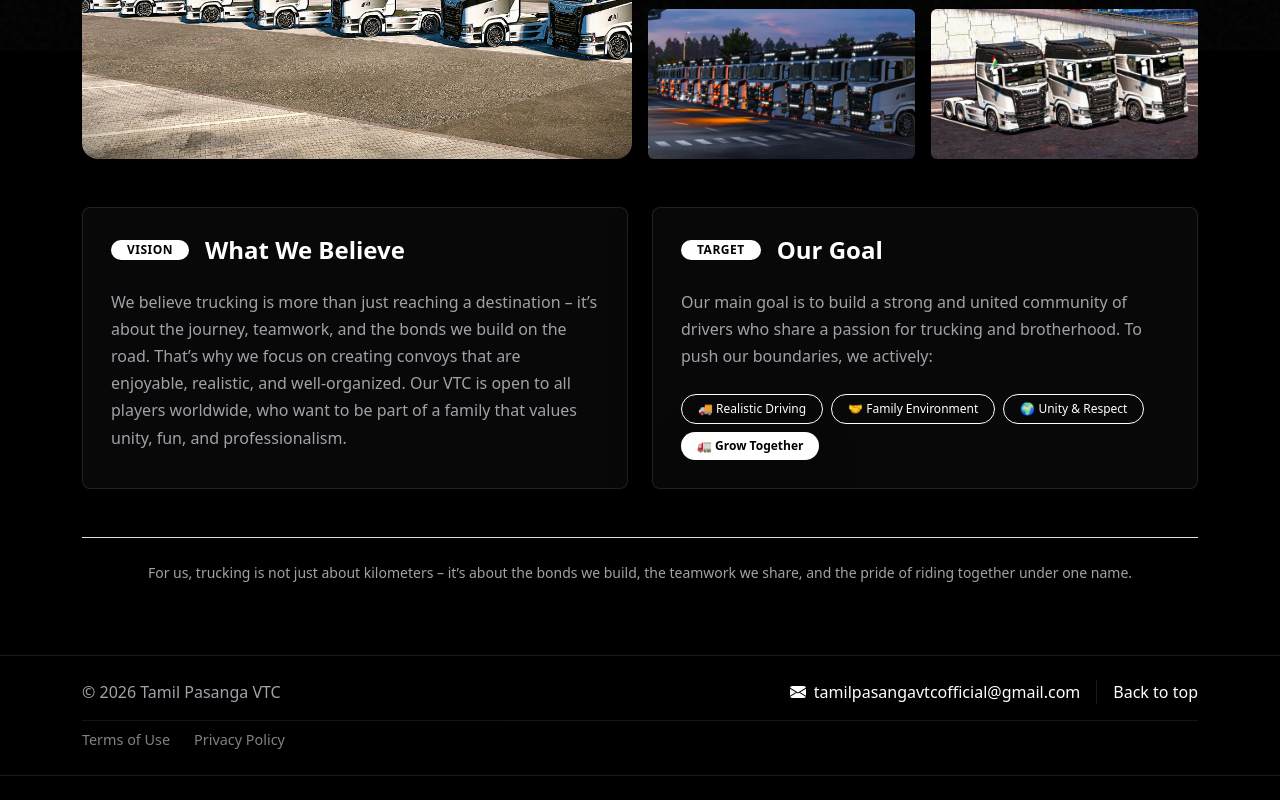
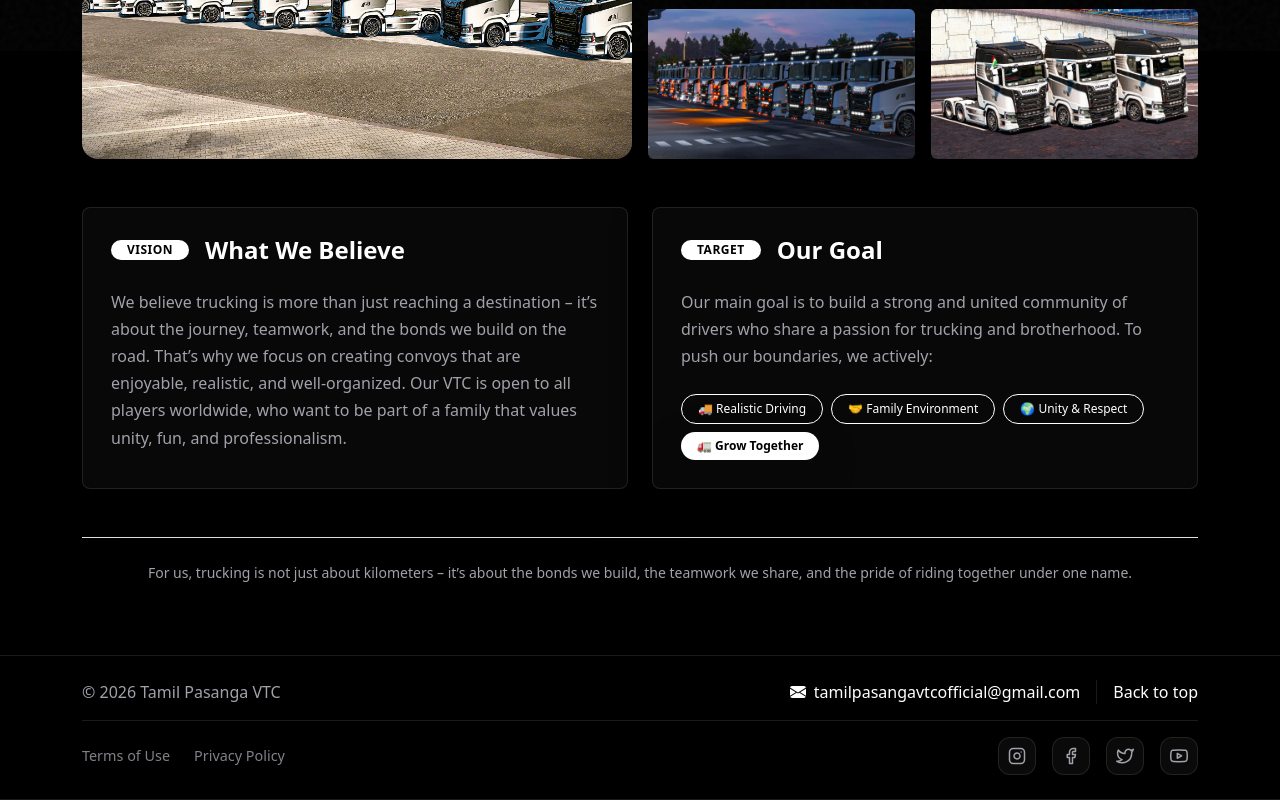
Before and after one commit to tamilpasangavtcofficial/tpvtc-website, a React (Vite) app: page /about in a window 1280 px wide. Shown: the part 749-1549 px from the top of the page. Before the commit the page ends 1525 px from the top, so only its background shows below. Built offline with nearby package versions, Linux system fonts and the light colour scheme; a web font is replaced by a local one.

Commit message:
modified

```diff
--- a/src/components/Footer.jsx
+++ b/src/components/Footer.jsx
@@ -17,9 +17,25 @@ export default function Footer() {
             <a className="text-white text-decoration-none border-start border-white border-opacity-10 ps-3" href="#">Back to top</a>
           </div>
         </div>
-        <div className="d-flex justify-content-center justify-content-md-start gap-4 pt-2 border-top border-white border-opacity-10" style={{ opacity: 0.8, fontSize: '0.9rem' }}>
-          <Link to="/terms-of-use" className="text-muted-custom text-decoration-none">Terms of Use</Link>
-          <Link to="/privacy-policy" className="text-muted-custom text-decoration-none">Privacy Policy</Link>
+        <div className="d-flex flex-column flex-md-row justify-content-between align-items-center gap-4 pt-3 border-top border-white border-opacity-10">
+          <div className="d-flex gap-4" style={{ opacity: 0.8, fontSize: '0.9rem' }}>
+            <Link to="/terms-of-use" className="text-muted-custom text-decoration-none">Terms of Use</Link>
+            <Link to="/privacy-policy" className="text-muted-custom text-decoration-none">Privacy Policy</Link>
+          </div>
+          <div className="d-flex gap-3 align-items-center">
+            <a href="https://www.instagram.com/tamil_pasanga_vtc" target="_blank" rel="noopener noreferrer" className="social-btn" title="Instagram">
+              <svg xmlns="http://www.w3.org/2000/svg" width="18" height="18" viewBox="0 0 24 24" fill="none" stroke="currentColor" strokeWidth="2" strokeLinecap="round" strokeLinejoin="round"><rect x="2" y="2" width="20" height="20" rx="5" ry="5"></rect><path d="M16 11.37A4 4 0 1 1 12.63 8 4 4 0 0 1 16 11.37z"></path><line x1="17.5" y1="6.5" x2="17.51" y2="6.5"></line></svg>
+            </a>
+            <a href="https://www.facebook.com/profile.php?id=61590679895200" target="_blank" rel="noopener noreferrer" className="social-btn" title="Facebook">
+              <svg xmlns="http://www.w3.org/2000/svg" width="18" height="18" viewBox="0 0 24 24" fill="none" stroke="currentColor" strokeWidth="2" strokeLinecap="round" strokeLinejoin="round"><path d="M18 2h-3a5 5 0 0 0-5 5v3H7v4h3v8h4v-8h3l1-4h-4V7a1 1 0 0 1 1-1h3z"></path></svg>
+            </a>
+            <a href="https://x.com/tamilpasangavtc" target="_blank" rel="noopener noreferrer" className="social-btn" title="Twitter / X">
+              <svg xmlns="http://www.w3.org/2000/svg" width="18" height="18" viewBox="0 0 24 24" fill="none" stroke="currentColor" strokeWidth="2" strokeLinecap="round" strokeLinejoin="round"><path d="M23 3a10.9 10.9 0 0 1-3.14 1.53 4.48 4.48 0 0 0-7.86 3v1A10.66 10.66 0 0 1 3 4s-4 9 5 13a11.64 11.64 0 0 1-7 2c9 5 20 0 20-11.5a4.5 4.5 0 0 0-.08-.83A7.72 7.72 0 0 0 23 3z"></path></svg>
+            </a>
+            <a href="https://www.youtube.com/@TamilPasangaVTC" target="_blank" rel="noopener noreferrer" className="social-btn" title="YouTube">
+              <svg xmlns="http://www.w3.org/2000/svg" width="18" height="18" viewBox="0 0 24 24" fill="none" stroke="currentColor" strokeWidth="2" strokeLinecap="round" strokeLinejoin="round"><path d="M22.54 6.42a2.78 2.78 0 0 0-1.94-2C18.88 4 12 4 12 4s-6.88 0-8.6.46a2.78 2.78 0 0 0-1.94 2A29 29 0 0 0 1 11.75a29 29 0 0 0 .46 5.33 2.78 2.78 0 0 0 1.94 2c1.72.46 8.6.46 8.6.46s6.88 0 8.6-.46a2.78 2.78 0 0 0 1.94-2 29 29 0 0 0 .46-5.33 29 29 0 0 0-.46-5.33z"></path><polygon points="9.75 15.02 15.5 11.75 9.75 8.48 9.75 15.02"></polygon></svg>
+            </a>
+          </div>
         </div>
       </div>
     </footer>
--- a/src/index.css
+++ b/src/index.css
@@ -272,14 +272,11 @@ body:not(.offcanvas-open) { overflow: auto; }
   height: 100%;
   object-fit: cover;
   filter: brightness(0.8) contrast(1.25);
-  transform: scale(1.05);
-  transition: transform 8s ease;
   position: relative;
   z-index: 0;
 }
 
 .carousel-item.active .hero-img {
-  transform: scale(1);
 }
 
 .hero-overlay {
@@ -326,10 +323,10 @@ body:not(.offcanvas-open) { overflow: auto; }
   to { opacity: 1; }
 }
 
-.animate-in { animation: fadeInUp .8s ease both .2s; }
-.fade-in { animation: fadeInUp .8s ease both; }
-.fade-in-delayed { animation: fadeInUp .8s ease .15s both; }
-.slide-up { animation: fadeInUp .8s ease both; }
+.animate-in { opacity: 1; }
+.fade-in { opacity: 1; }
+.fade-in-delayed { opacity: 1; }
+.slide-up { opacity: 1; }
 
 /* Card hover lift */
 .card-lift {
@@ -648,9 +645,12 @@ body:not(.offcanvas-open) { overflow: auto; }
 .steam-btn:hover { transform: translateY(-2px); background: rgba(255,255,255,0.12); border-color: rgba(255,255,255,0.28); }
 .steam-icon { width: 18px; height: 18px; fill: #fff; opacity: .9; }
 
+.social-btn { display: inline-grid; place-items: center; width: 38px; height: 38px; border-radius: 12px; border: 1px solid rgba(255,255,255,0.1); background: rgba(255,255,255,0.04); color: var(--muted); transition: all 0.3s ease; text-decoration: none; }
+.social-btn:hover { transform: translateY(-3px); background: rgba(255,255,255,0.1); border-color: rgba(255,255,255,0.25); color: #fff; box-shadow: 0 8px 16px rgba(0,0,0,0.3); }
+
 @keyframes floatUp { from { transform: translateY(8px); opacity: 0; } to { transform: translateY(0); opacity: 1; } }
-.member-card.reveal { opacity: 0; transform: translateY(12px); }
-.member-card.reveal.in { opacity: 1; transform: translateY(0); animation: floatUp .6s ease both; }
+.member-card.reveal { opacity: 1; transform: translateY(0); }
+.member-card.reveal.in { opacity: 1; transform: translateY(0); }
 
 /* About page - stylish blocks */
 .about-hero {
@@ -716,10 +716,10 @@ body:not(.offcanvas-open) { overflow: auto; }
 .feature-list li:hover { transform: translateX(2px); }
 
 /* Reveal on scroll */
-.reveal { opacity: 1; transform: translateY(0); transition: opacity .6s ease, transform .6s ease; }
+.reveal { opacity: 1; transform: translateY(0); transition: none; }
 .reveal.in { opacity: 1; transform: translateY(0); }
-.reveal.delay-1 { transition-delay: .1s; }
-.reveal.delay-2 { transition-delay: .2s; }
+.reveal.delay-1 { transition-delay: 0s; }
+.reveal.delay-2 { transition-delay: 0s; }
 
 @media (prefers-reduced-motion: reduce) {
   .reveal, .reveal.in, .card-lift, .content-card { transition: none !important; animation: none !important; }
--- a/src/pages/Home.jsx
+++ b/src/pages/Home.jsx
@@ -202,7 +202,12 @@ export default function Home() {
         <div className="container py-4">
           <div className="d-flex align-items-center mb-5 reveal">
             <span className="bg-white text-black fw-bold rounded px-2 py-1 me-3 small" style={{ letterSpacing: '0.5px' }}>RECOGNITION</span>
-            <h2 className="h3 fw-bold mb-0 text-white">Monthly Achievements</h2>
+            <h2 className="h3 fw-bold mb-0 text-white">
+              Monthly Achievements
+              {achievements?.month && (
+                <span className="text-muted-custom fs-5 fw-normal ms-2">— {achievements.month}</span>
+              )}
+            </h2>
           </div>
 
           {isAchievementsLoading ? (
```
